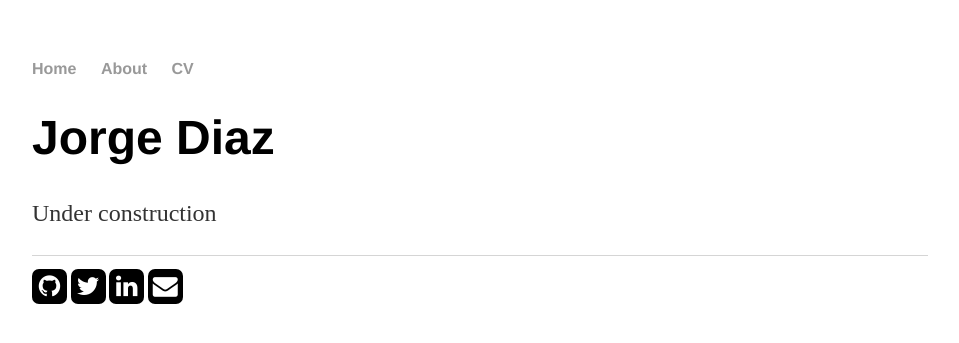
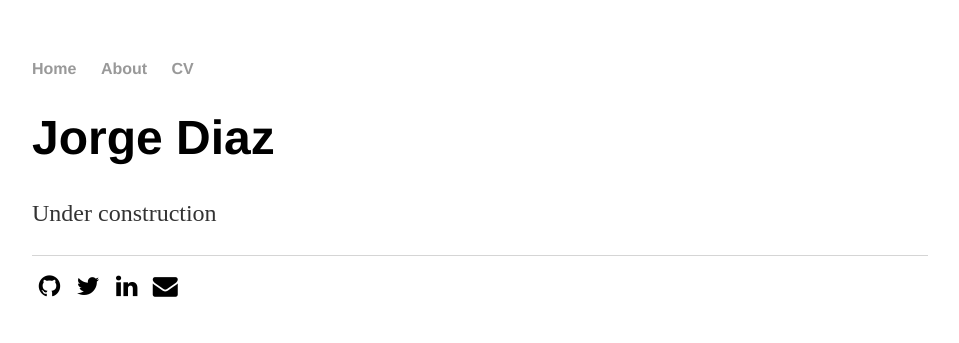
Before and after one commit to jorge-diaz/jorge-diaz.github.io, a Jekyll site: the page built from index.html, in a window 1280 px wide. Shown: the top 343 px of the page, without its empty margins (160-1119 px from the left). Built offline with Jekyll 4.4.1, drawn with Linux system fonts in a browser that asks for light colours; comment, search, counter and statistics services are not loaded.

```diff
--- a/_layouts/default.html
+++ b/_layouts/default.html
@@ -19,24 +19,23 @@
 }
 
 .fa-twitter {
-  background: #000000;
-  color: white;
-  text-decoration: none;
+  background: white;
+  color: #000000;
 }
 
 .fa-github {
-  background: #000000;
-  color: white;
+  background: white;
+  color: #000000;
 }
 
 .fa-linkedin {
-  background: #000000;
-  color: white;
+  background: white;
+  color: #000000;
 }
 
 .fa-envelope {
-  background: #000000;
-  color: white;
+  background: white;
+  color: #000000;
 }
 
 </style>
```
